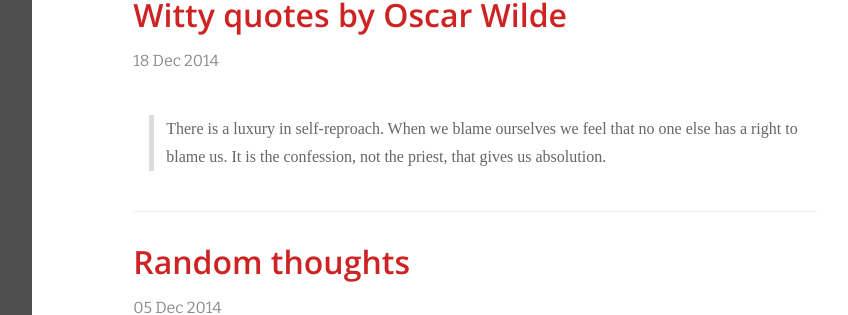
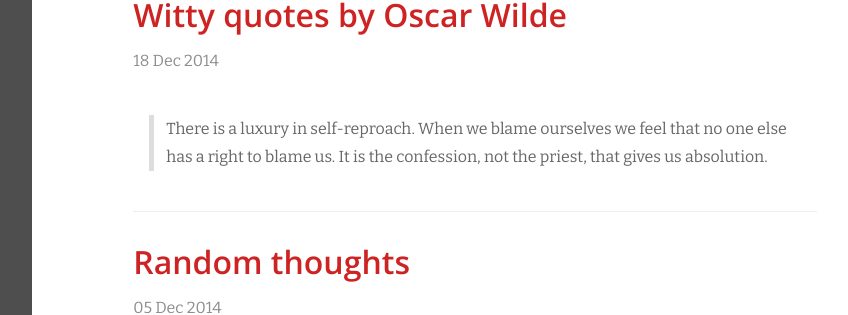
Before and after one commit to gaberber/gaberber.github.io, a Jekyll site: the page built from index.html, in a window 1280 px wide. Shown: the part 3420-3735 px from the top of the page, without its empty margins (416-1264 px from the left). Built offline with Jekyll 4.4.1, drawn with Linux system fonts in a browser that asks for light colours; nearby versions of some CDN libraries; formulas are drawn with MathJax 3; grey boxes are pictures that could not be loaded.

Commit message:
removed block quote font italic

```diff
--- a/css/main.css
+++ b/css/main.css
@@ -54,7 +54,7 @@
   border-left: 5px solid #ddd;
   margin: 40px 1em;
   padding-left: 12px;
-  font-family: 'Bitter Normal 400 Italic', 'PingFangSC-Regular', 'Lantinghei SC', serif;
+  /* font-style: italic; */
   color: #666;
 }
 
```
